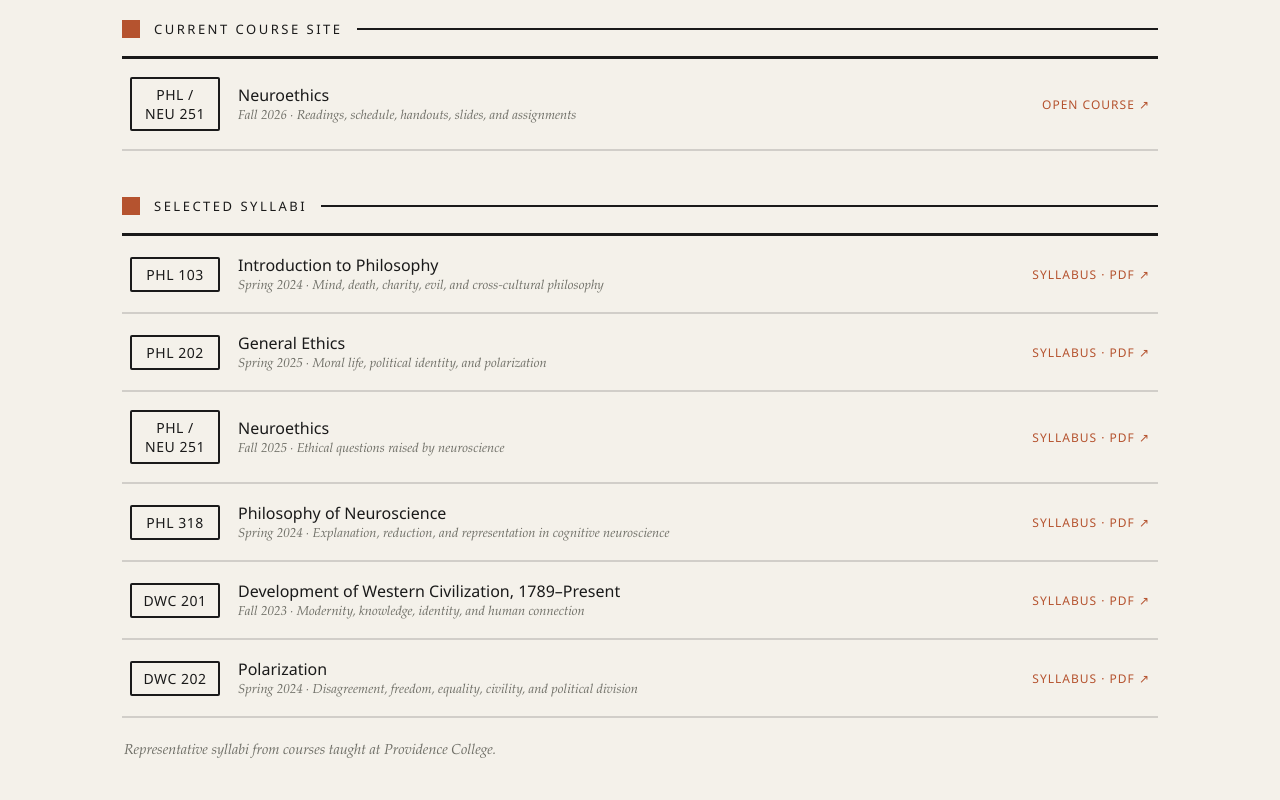
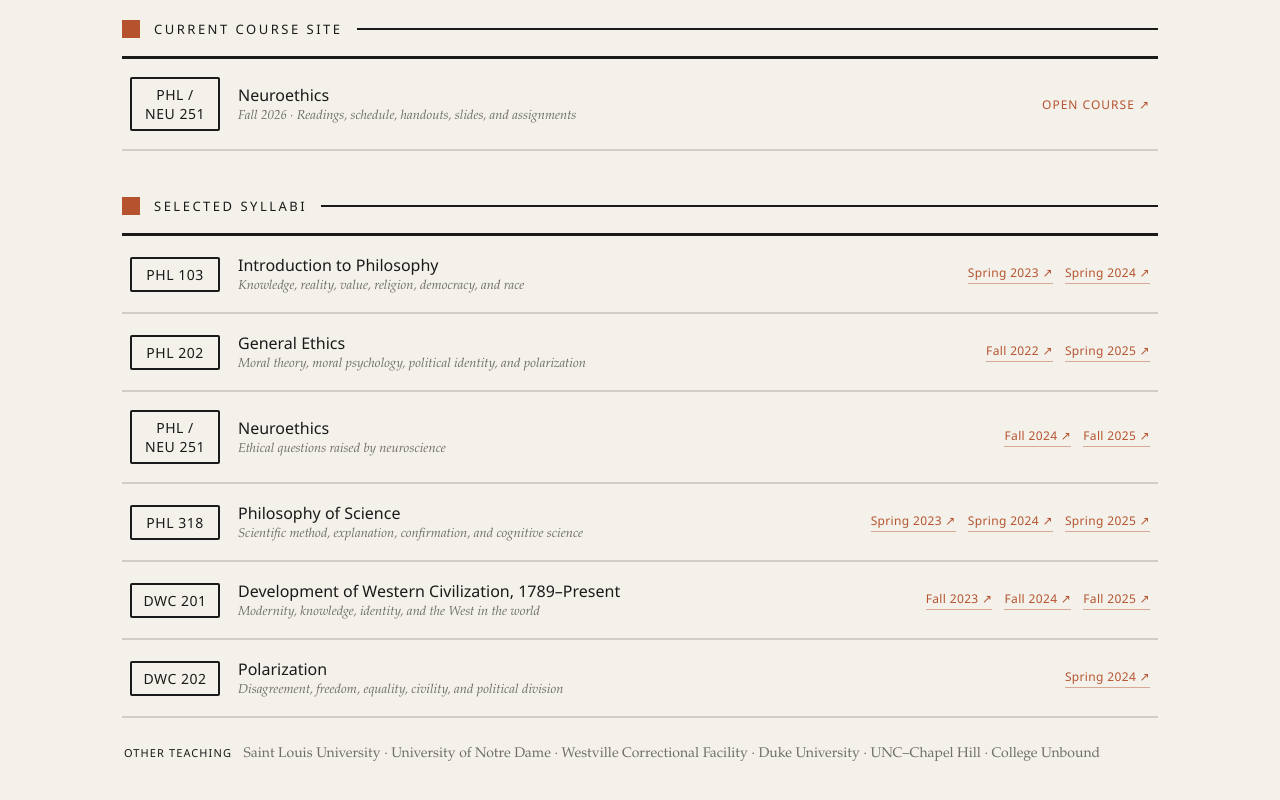
Before and after one commit to smurray940610/samuelmurray-site, an Eleventy site: page src/teaching.njk in a window 1280 px wide. Shown: the part 406-1206 px from the top of the page. Built offline with nearby package versions, Linux system fonts and the light colour scheme; Eleventy itself is replaced by a stand-in of ours; files that its build step writes are made by us from their sources.

Commit message:
Add term-by-term syllabus archive

```diff
--- a/src/_data/courses.json
+++ b/src/_data/courses.json
@@ -2,37 +2,95 @@
   {
     "code": "PHL 103",
     "title": "Introduction to Philosophy",
-    "meta": "Spring 2024 · Mind, death, charity, evil, and cross-cultural philosophy",
-    "syllabus": "/assets/syllabi/phl103-introduction-to-philosophy-spring-2024.pdf"
+    "meta": "Knowledge, reality, value, religion, democracy, and race",
+    "syllabi": [
+      {
+        "term": "Spring 2023",
+        "url": "/assets/syllabi/phl103-introduction-to-philosophy-spring-2023.pdf"
+      },
+      {
+        "term": "Spring 2024",
+        "url": "/assets/syllabi/phl103-introduction-to-philosophy-spring-2024.pdf"
+      }
+    ]
   },
   {
     "code": "PHL 202",
     "title": "General Ethics",
-    "meta": "Spring 2025 · Moral life, political identity, and polarization",
-    "syllabus": "/assets/syllabi/phl202-general-ethics-spring-2025.pdf"
+    "meta": "Moral theory, moral psychology, political identity, and polarization",
+    "syllabi": [
+      {
+        "term": "Fall 2022",
+        "url": "/assets/syllabi/phl202-general-ethics-fall-2022.pdf"
+      },
+      {
+        "term": "Spring 2025",
+        "url": "/assets/syllabi/phl202-general-ethics-spring-2025.pdf"
+      }
+    ]
   },
   {
     "code": "PHL / NEU 251",
     "title": "Neuroethics",
-    "meta": "Fall 2025 · Ethical questions raised by neuroscience",
-    "syllabus": "/assets/syllabi/phl251-neuroethics-fall-2025.pdf"
+    "meta": "Ethical questions raised by neuroscience",
+    "syllabi": [
+      {
+        "term": "Fall 2024",
+        "url": "/assets/syllabi/phl251-neuroethics-fall-2024.pdf"
+      },
+      {
+        "term": "Fall 2025",
+        "url": "/assets/syllabi/phl251-neuroethics-fall-2025.pdf"
+      }
+    ]
   },
   {
     "code": "PHL 318",
-    "title": "Philosophy of Neuroscience",
-    "meta": "Spring 2024 · Explanation, reduction, and representation in cognitive neuroscience",
-    "syllabus": "/assets/syllabi/phl318-philosophy-of-neuroscience-spring-2024.pdf"
+    "title": "Philosophy of Science",
+    "meta": "Scientific method, explanation, confirmation, and cognitive science",
+    "syllabi": [
+      {
+        "term": "Spring 2023",
+        "url": "/assets/syllabi/phl318-philosophy-of-science-spring-2023.pdf"
+      },
+      {
+        "term": "Spring 2024",
+        "url": "/assets/syllabi/phl318-philosophy-of-neuroscience-spring-2024.pdf"
+      },
+      {
+        "term": "Spring 2025",
+        "url": "/assets/syllabi/phl318-philosophy-of-science-spring-2025.pdf"
+      }
+    ]
   },
   {
     "code": "DWC 201",
     "title": "Development of Western Civilization, 1789–Present",
-    "meta": "Fall 2023 · Modernity, knowledge, identity, and human connection",
-    "syllabus": "/assets/syllabi/dwc201-development-of-western-civilization-fall-2023.pdf"
+    "meta": "Modernity, knowledge, identity, and the West in the world",
+    "syllabi": [
+      {
+        "term": "Fall 2023",
+        "url": "/assets/syllabi/dwc201-development-of-western-civilization-fall-2023.pdf"
+      },
+      {
+        "term": "Fall 2024",
+        "url": "/assets/syllabi/dwc201-development-of-western-civilization-fall-2024.pdf"
+      },
+      {
+        "term": "Fall 2025",
+        "url": "/assets/syllabi/dwc201-development-of-western-civilization-fall-2025.pdf"
+      }
+    ]
   },
   {
     "code": "DWC 202",
     "title": "Polarization",
-    "meta": "Spring 2024 · Disagreement, freedom, equality, civility, and political division",
-    "syllabus": "/assets/syllabi/dwc202-polarization-spring-2024.pdf"
+    "meta": "Disagreement, freedom, equality, civility, and political division",
+    "syllabi": [
+      {
+        "term": "Spring 2024",
+        "url": "/assets/syllabi/dwc202-polarization-spring-2024.pdf"
+      }
+    ]
   }
 ]
--- a/src/css/site.css
+++ b/src/css/site.css
@@ -233,6 +233,12 @@ body[data-section="teaching"]{--bg:#F4F1EA;--accent:#B5532F;}
 .course-link:hover{background:rgba(181,83,47,.08);transform:translateX(4px);}
 .course-link:focus-visible{outline:3px solid var(--accent);outline-offset:3px;background:rgba(181,83,47,.08);}
 .course-link .term{color:var(--accent);font-weight:500;}
+.syllabus-links{display:flex;flex-wrap:wrap;justify-content:flex-end;gap:7px 12px;max-width:290px;}
+.syllabus-links a{color:var(--accent);font-size:12px;font-weight:500;letter-spacing:.35px;text-decoration:none;border-bottom:1px solid rgba(181,83,47,.45);padding-bottom:2px;white-space:nowrap;}
+.syllabus-links a:hover{border-bottom-color:var(--accent);}
+.syllabus-links a:focus-visible{outline:2px solid var(--accent);outline-offset:3px;}
+.other-teaching{font-family:var(--serif);font-size:14px;line-height:1.75;color:var(--muted);margin:24px 2px 60px;}
+.other-teaching span{font-family:var(--sans);font-size:11px;font-weight:500;letter-spacing:1.1px;text-transform:uppercase;color:var(--ink);margin-right:8px;}
 
 /* ===========================================================
    CaMP LAB — Russian Constructivist
@@ -339,6 +345,7 @@ body[data-section="post"] .bar a.home{border-bottom:none;}
   .funders{grid-template-columns:1fr 1fr;}
   .course{grid-template-columns:70px 1fr;}
   .course .term{grid-column:2;}
+  .syllabus-links{grid-column:2;justify-content:flex-start;max-width:none;}
 }
 @media (max-width:620px){
   .blog-head h1{font-size:32px;}
--- a/src/teaching.njk
+++ b/src/teaching.njk
@@ -32,19 +32,23 @@ description: "Courses taught by Samuel Murray at Providence College."
   </div>
 
   <div class="sect-label"><span class="sq"></span><h2>Selected syllabi</h2><span class="rule"></span></div>
-  <div class="courses">
+  <div class="courses syllabi-list">
     {% for c in courses %}
-    <a class="course course-link" href="{{ c.syllabus }}" target="_blank" rel="noopener">
+    <article class="course">
       <div class="code">{{ c.code }}</div>
       <div>
         <div class="ti">{{ c.title }}</div>
         <div class="meta">{{ c.meta }}</div>
       </div>
-      <div class="term">Syllabus · PDF ↗</div>
-    </a>
+      <div class="syllabus-links" aria-label="{{ c.title }} syllabi">
+        {% for syllabus in c.syllabi %}
+        <a href="{{ syllabus.url }}" target="_blank" rel="noopener">{{ syllabus.term }} <span aria-hidden="true">↗</span></a>
+        {% endfor %}
+      </div>
+    </article>
     {% endfor %}
   </div>
 
-  <p class="ph" style="margin:24px 2px 60px;">Representative syllabi from courses taught at Providence College.</p>
+  <p class="other-teaching"><span>Other teaching</span> Saint Louis University · University of Notre Dame · Westville Correctional Facility · Duke University · UNC–Chapel Hill · College Unbound</p>
 
 </div>
```
Also changed, not shown: 7 other files.
